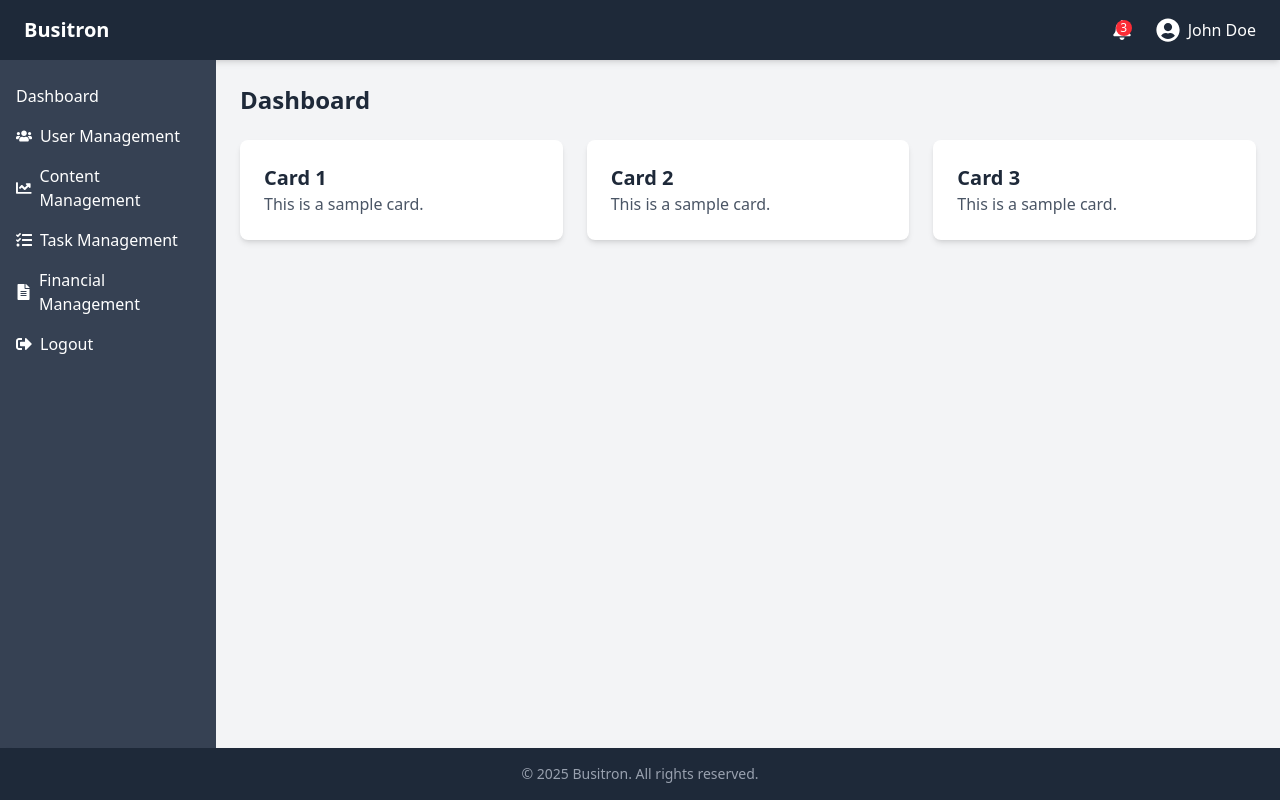
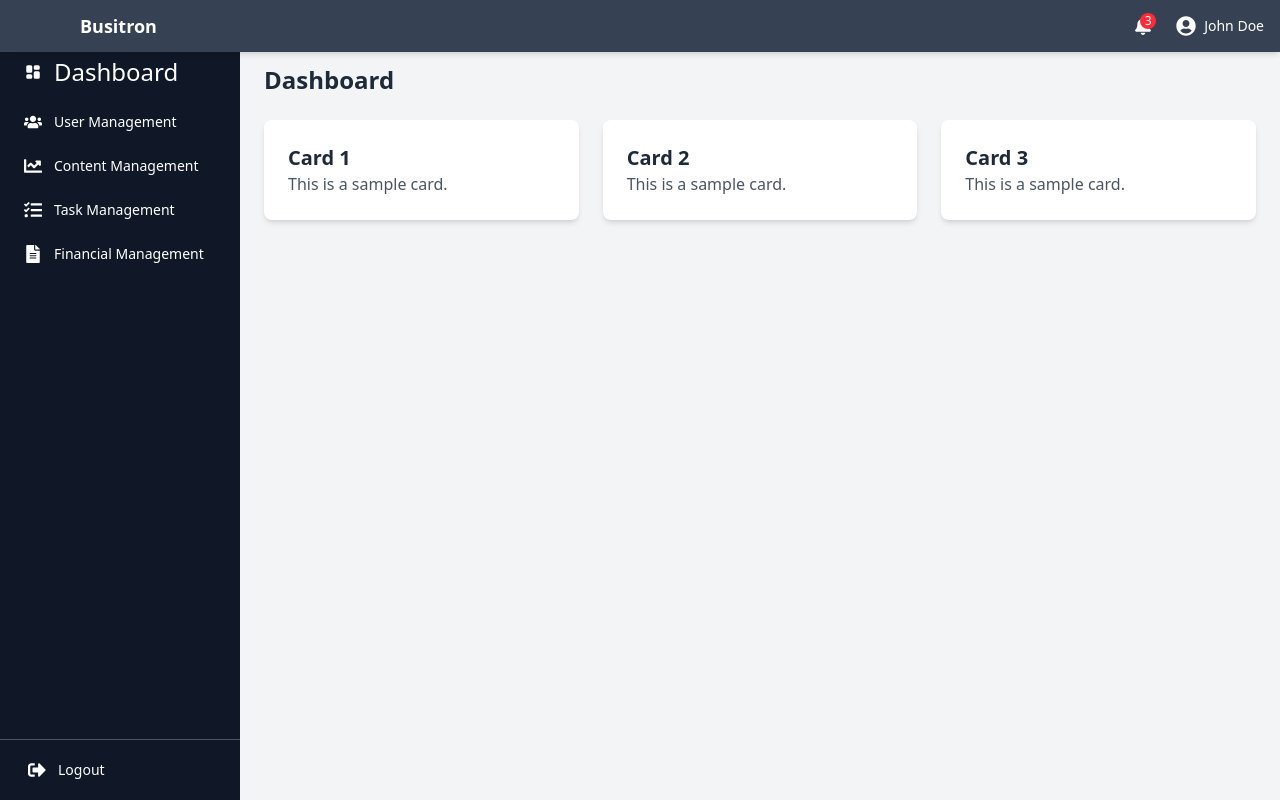
Before and after one commit to vishnusharmi/CompanyWebSite, a React (Vite) app in the folder company-website/: page /admin in a window 1280 px wide. Built offline with nearby package versions, Linux system fonts and the light colour scheme.

Commit message:
made changes in sidebar

```diff
--- a/company-website/src/components/adminDash/AdminDashboardPage.jsx
+++ b/company-website/src/components/adminDash/AdminDashboardPage.jsx
@@ -15,13 +15,13 @@ const AdminDashboardPage = () => {
         <SideBar />
 
         {/* Main Content */}
-        <div className="flex-1">
+        <div className="flex-1 mt-10">
           <Outlet /> {/* This will render nested routes */}
         </div>
       </div>
 
       {/* Footer */}
-      <Footer />
+      {/* <Footer /> */}
     </div>
   );
 };
--- a/company-website/src/components/adminDash/layout/Header.jsx
+++ b/company-website/src/components/adminDash/layout/Header.jsx
@@ -1,26 +1,57 @@
-import { FaBell, FaUserCircle } from "react-icons/fa";
+import { FaBell, FaUserCircle, FaBars, FaTimes } from "react-icons/fa";
+import { useState } from "react";
 
 const Header = () => {
+  const [menuOpen, setMenuOpen] = useState(false);
+
   return (
-    <header className="bg-gray-800 text-white py-4 px-6 flex justify-between items-center w-full shadow-md">
-      {/* Title */}
-      <div className="text-xl font-semibold">Busitron</div>
+    <header className="bg-gray-700 text-white py-3 px-4 flex justify-between items-center fixed top-0 left-0 w-full shadow-md z-500 md:pl-20">
+      {/* Left Side: Title & Mobile Menu Icon */}
+      <div className="flex items-center space-x-2">
+        {/* Mobile Menu Icon */}
+        <button className="md:hidden" onClick={() => setMenuOpen(!menuOpen)}>
+          {menuOpen ? (
+            <FaTimes className="text-xl hover:text-gray-300 transition-colors duration-300" />
+          ) : (
+            <FaBars className="text-xl hover:text-gray-300 transition-colors duration-300" />
+          )}
+        </button>
 
-      {/* Right Side: Notification and User Profile */}
-      <div className="flex items-center space-x-6">
+        {/* Brand Name (Hidden on Mobile) */}
+        <span className="text-lg font-bold md:block hidden">Busitron</span>
+      </div>
+
+      {/* Right Side: Notification & User Profile */}
+      <div className="flex items-center space-x-4 md:space-x-6">
         {/* Notification Icon */}
         <button className="relative">
-          <FaBell className="text-xl hover:text-gray-300 transition-colors duration-300" />
-          <span className="absolute top-0 right-0 bg-red-500 text-white text-xs rounded-full w-4 h-4 flex items-center justify-center">
+          <FaBell className="text-lg hover:text-gray-300 transition-colors duration-300" />
+          <span className="absolute -top-1 -right-1 bg-red-500 text-white text-xs rounded-full w-4 h-4 flex items-center justify-center">
             3
           </span>
         </button>
-        {/* User Profile */}
-        <button className="flex items-center space-x-2 hover:text-gray-300 transition-colors duration-300">
-          <FaUserCircle className="text-2xl" />
-          <span>John Doe</span>
+
+        {/* User Profile (Hidden on Small Screens) */}
+        <button className="hidden md:flex items-center space-x-2 hover:text-gray-300 transition-colors duration-300">
+          <FaUserCircle className="text-xl" />
+          <span className="text-sm">John Doe</span>
         </button>
       </div>
+
+      {/* Mobile Menu Dropdown (Same Style as Sidebar) */}
+      {menuOpen && (
+        <div className="absolute top-14 left-0 w-64 bg-gray-700 text-white p-4 md:hidden shadow-md">
+          <button className="block w-full text-left py-2 hover:bg-gray-600 rounded transition">
+            Dashboard
+          </button>
+          <button className="block w-full text-left py-2 hover:bg-gray-600 rounded transition">
+            Profile
+          </button>
+          <button className="block w-full text-left py-2 hover:bg-red-600 rounded transition">
+            Logout
+          </button>
+        </div>
+      )}
     </header>
   );
 };
--- a/company-website/src/components/adminDash/layout/SiderBar.jsx
+++ b/company-website/src/components/adminDash/layout/SiderBar.jsx
@@ -2,66 +2,88 @@ import { useState } from "react";
 import {
   FaBars,
   FaTimes,
-  FaChevronRight,
-  FaChevronDown,
   FaUsers,
   FaChartLine,
   FaTasks,
   FaFileAlt,
   FaSignOutAlt,
 } from "react-icons/fa";
-import { Link } from "react-router-dom";
+import { TbLayoutDashboardFilled } from "react-icons/tb";
+import { Link, useNavigate } from "react-router-dom";
+
+
 
 const SideBar = () => {
   const [isMenuOpen, setIsMenuOpen] = useState(false);
-  const [isServicesOpen, setIsServicesOpen] = useState(false); // Manage dropdown state
+
+
+  const menuItems = [
+    {
+      id: "1",
+      link: "/admin",
+      name: "Dashboard",
+      icon: <TbLayoutDashboardFilled />,
+      font: "text-2xl font-medium ", // Define the font size class here
+    },
+    {
+      id: "2",
+      link: "/admin/users",
+      name: "User Management",
+      icon: <FaUsers />,
+    },
+    {
+      id: "3",
+      link: "/admin/content",
+      name: "Content Management",
+      icon: <FaChartLine />,
+    },
+    {
+      id: "4",
+      link: "/admin/task",
+      name: "Task Management",
+      icon: <FaTasks />,
+    },
+    {
+      id: "5",
+      link: "/admin/financial",
+      name: "Financial Management",
+      icon: <FaFileAlt />,
+    },
+  ];
 
   return (
     <>
-      {/* Sidebar for larger screens */}
-      <nav className="bg-gray-700 text-white w-54 flex-shrink-0 hidden md:block">
-        <div className="p-4">
+      {/* Fixed Sidebar for larger screens */}
+      <nav className="bg-gray-900 text-white w-60 flex-shrink-0 fixed left-0 top-10 bottom-0 z-50 flex flex-col">
+        {/* Sidebar Header */}
+
+        {/* Sidebar Menu Items */}
+        <div className="p-2 flex-grow space-y-2 overflow-y-auto">
+          {menuItems.map((item) => (
+            <Link
+              key={item.id}
+              to={item.link}
+              className="flex items-center space-x-3 px-4 py-2 w-full transition-colors duration-200 rounded-lg hover:bg-gray-600 hover:text-white"
+            >
+              <span className="text-lg">{item.icon}</span>
+              <span
+                className={`${item.font ? item.font : "text-sm"} font-medium`}
+              >
+                {item.name}
+              </span>
+            </Link>
+          ))}
+        </div>
+
+        {/* Sidebar Logout Button */}
+        <div className="border-t border-gray-600 mb-0 border-solid"></div>
+        <div className="p-3">
           <Link
-            to={"/admin"}
-            className="flex items-center py-2 hover:bg-gray-600 rounded transition-colors duration-300"
+            to="/logout"
+            className="flex items-center space-x-3 px-4 py-2 w-full transition-colors duration-200 rounded-lg hover:bg-gray-600 hover:text-white"
           >
-            Dashboard
-          </Link>
-          <Link
-            to={"/admin/users"}
-            className="flex items-center py-2 hover:bg-gray-600 rounded transition-colors duration-300"
-          >
-            <FaUsers className="mr-2" />
-            User Management
-          </Link>
-          <Link
-            to={"/admin/content"}
-            className="flex items-center py-2 hover:bg-gray-600 rounded transition-colors duration-300"
-          >
-            <FaChartLine className="mr-2" />
-            Content Management
-          </Link>
-          <Link
-            to={"/admin/task"}
-            className="flex items-center py-2 hover:bg-gray-600 rounded transition-colors duration-300"
-          >
-            <FaTasks className="mr-2" />
-            Task Management
-          </Link>
-
-          <Link
-            to={"/admin/financial"}
-            className="flex items-center py-2 hover:bg-gray-600 rounded transition-colors duration-300"
-          >
-            <FaFileAlt className="mr-2" />
-            Financial Management
-          </Link>
-
-          <Link
-            to={"/admin"}
-            className="flex items-center py-2 hover:bg-gray-600 rounded transition-colors duration-300"
-          >
-            <FaSignOutAlt className="mr-2" /> Logout
+            <FaSignOutAlt className="text-lg" />
+            <span className="text-sm font-medium text-white">Logout</span>
           </Link>
         </div>
       </nav>
@@ -74,80 +96,46 @@ const SideBar = () => {
         {isMenuOpen ? <FaTimes /> : <FaBars />}
       </button>
 
-      {/* Mobile Menu Overlay */}
-      {isMenuOpen && (
-        <div
-          className="md:hidden fixed inset-0 bg-black bg-opacity-50 z-40"
-          onClick={() => setIsMenuOpen(false)}
-        ></div>
-      )}
-
       {/* Mobile Sidebar Content */}
       <div
         className={`md:hidden fixed inset-y-0 left-0 w-64 bg-gray-700 text-white transform transition-transform duration-300 ease-in-out z-50 ${
           isMenuOpen ? "translate-x-0" : "-translate-x-full"
         }`}
       >
-        <div className="p-4">
-          <a
-            href="#"
-            className="flex items-center py-2 hover:bg-gray-600 rounded transition-colors duration-300"
-          >
-            Home
-          </a>
-          <a
-            href="#"
-            className="flex items-center py-2 hover:bg-gray-600 rounded transition-colors duration-300"
-          >
-            About
-          </a>
-          <div className="relative group">
-            {/* Services Button for Mobile */}
-            <button
-              onClick={() => setIsServicesOpen(!isServicesOpen)} // Toggle dropdown
-              className="w-full text-left py-2 hover:bg-gray-600 rounded transition-colors duration-300 flex items-center justify-between"
+        <div className="p-4 flex flex-col h-full">
+          <div className="flex-grow space-y-2 overflow-y-auto">
+            {menuItems.map((item) => (
+              <Link
+                key={item.id}
+                to={item.link}
+                className="flex items-center space-x-3 px-4 py-2 w-full transition-colors duration-200 rounded-lg hover:bg-gray-600 hover:text-white"
+              >
+                <span className="text-lg">{item.icon}</span>
+                <span
+                  className={`${item.font ? item.font : "text-sm"} font-medium`}
+                >
+                  {item.name}
+                </span>
+              </Link>
+            ))}
+          </div>
+
+          {/* Mobile Logout Button at the Bottom */}
+          <div className="p-4">
+            <Link
+              to="/logout"
+              className="flex items-center space-x-3 px-4 py-2 w-full transition-colors duration-200 rounded-lg hover:bg-red-600 hover:text-white"
             >
-              Services
-              {/* Right/Down Arrow Icon for Mobile */}
-              {isServicesOpen ? (
-                <FaChevronDown className="ml-2" />
-              ) : (
-                <FaChevronRight className="ml-2" />
-              )}
-            </button>
-
-            {/* Dropdown for Services in Mobile */}
-            {isServicesOpen && (
-              <div className="pl-4 mt-2 space-y-2">
-                <a
-                  href="#"
-                  className="block py-2 hover:bg-gray-600 rounded transition-colors duration-300"
-                >
-                  Web Development
-                </a>
-                <a
-                  href="#"
-                  className="block py-2 hover:bg-gray-600 rounded transition-colors duration-300"
-                >
-                  App Development
-                </a>
-                <a
-                  href="#"
-                  className="block py-2 hover:bg-gray-600 rounded transition-colors duration-300"
-                >
-                  SEO Services
-                </a>
-              </div>
-            )}
+              <FaSignOutAlt className="text-lg" />
+              <span className="text-sm font-medium">Logout</span>
+            </Link>
           </div>
-          <a
-            href="#"
-            className="flex items-center py-2 hover:bg-gray-600 rounded transition-colors duration-300"
-          >
-            Contact
-          </a>
         </div>
       </div>
+
+
+      {/* Add padding to main content to prevent it from being hidden under the sidebar */}
+      <div className="md:pl-60">{/* Your main content goes here */}</div>
     </>
   );
 };
```
